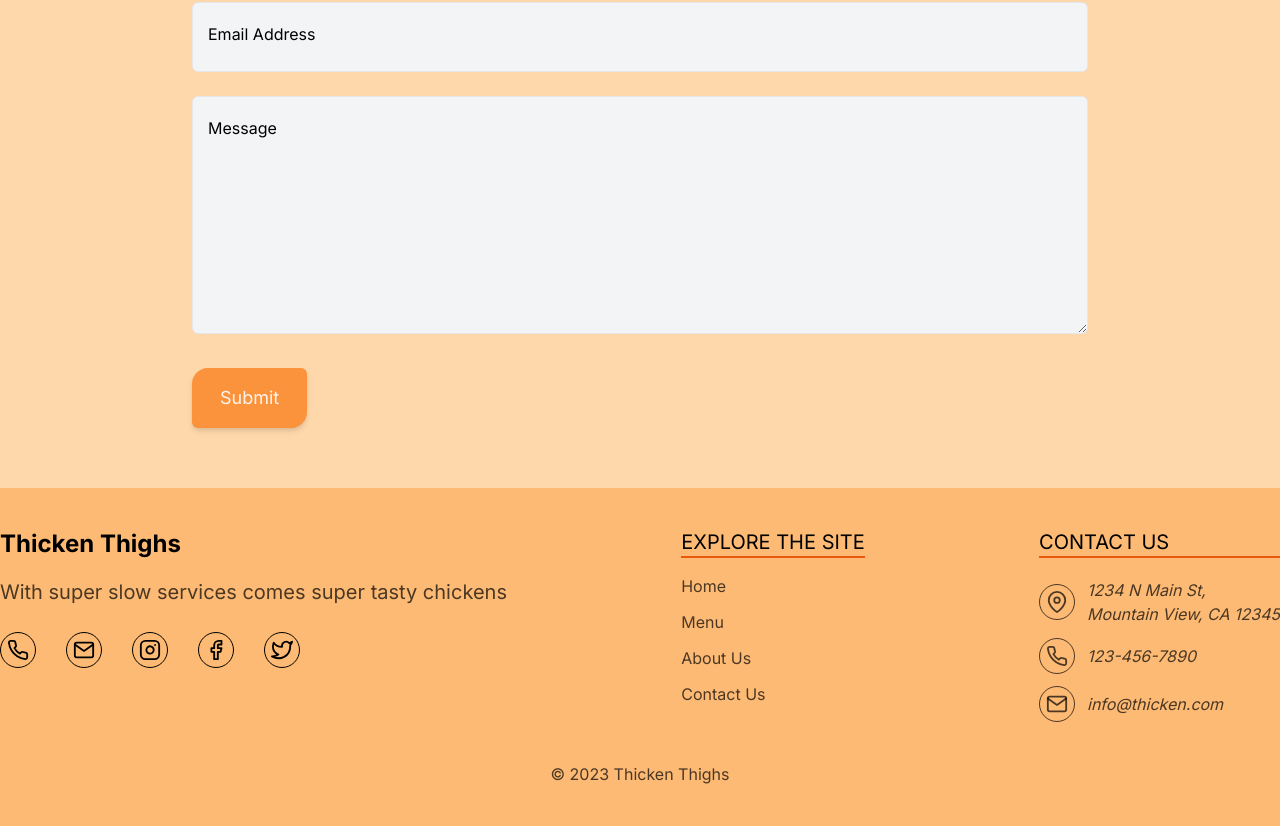
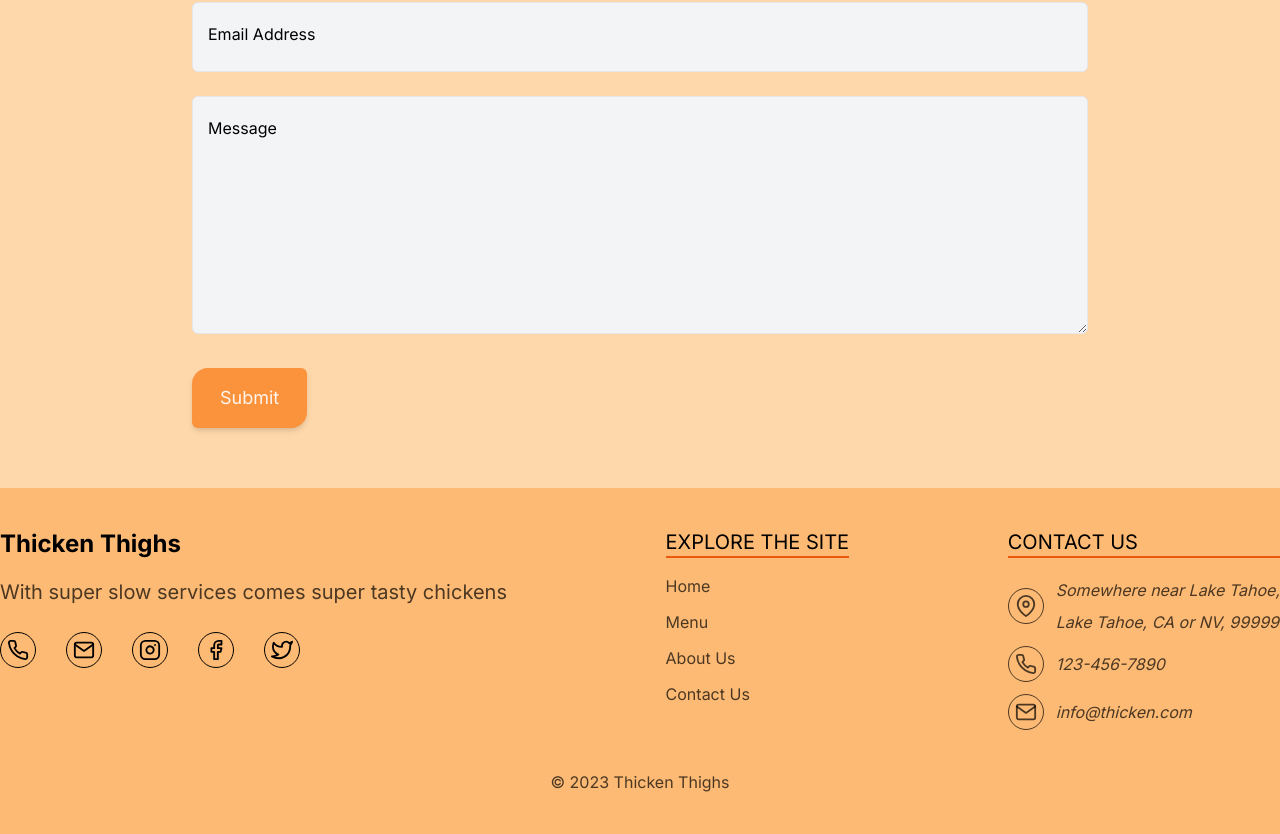
Before and after one commit to dtran813/thicken, a Next.js app: page / in a window 1280 px wide. Shown: the part 5492-6326 px from the top of the page. Built offline with nearby package versions, Linux system fonts and the light colour scheme.

Commit message:
Change address in Footer

```diff
--- a/app/components/Footer.tsx
+++ b/app/components/Footer.tsx
@@ -47,8 +47,10 @@ const Footer = () => {
               <div className="mt-3 flex items-center">
                 <Icon icon={FiMapPin} color="rgb(0 0 0 / 0.7)" />
                 <p className="ml-3">
-                  1234 N Main St, <br />
-                  Mountain View, CA 12345
+                  Somewhere near Lake Tahoe, <br />
+                  <span className="mt-2 inline-block">
+                    Lake Tahoe, CA or NV, 99999
+                  </span>
                 </p>
               </div>
               <div className="mt-3 flex items-center">
```
